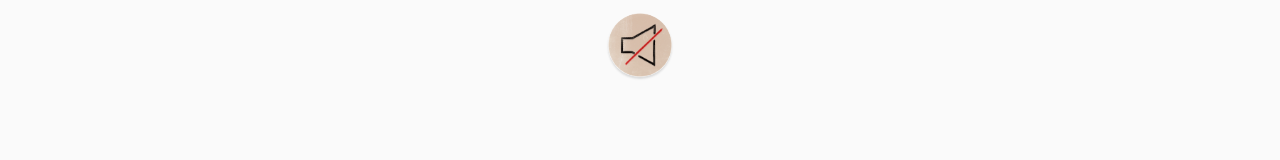
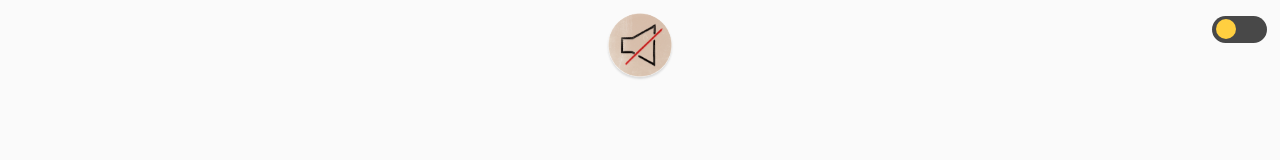
Before and after one commit to alexeal/podcaccessible, an Angular app: page /home in a window 1280 px wide. Shown: the top 160 px of the page. Built offline with nearby package versions, Linux system fonts and the light colour scheme.

Commit message:
[ARA][20240402] Add dark mode

```diff
--- a/angular.json
+++ b/angular.json
@@ -97,5 +97,8 @@
         }
       }
     }
+  },
+  "cli": {
+    "analytics": false
   }
 }
--- a/src/app/app.component.html
+++ b/src/app/app.component.html
@@ -2,10 +2,7 @@
     <img id="icon-lme" src="assets/img/apple-touch-icon.png" alt="logo les malentendus : une icone son coupé" />
 </header>
 <!-- TODO: Toggle button -->
-<!-- <label class="switch">
-    <input role="switch" type="checkbox" id="theme_toggler" tabindex="1">
-    <span class="slider round"></span>
-</label> -->
+<app-toggle-switch></app-toggle-switch>
 <router-outlet></router-outlet>
 <footer>
     <p>
--- a/src/app/app.component.ts
+++ b/src/app/app.component.ts
@@ -2,12 +2,13 @@ import { CommonModule } from '@angular/common';
 import { HttpClientModule } from '@angular/common/http';
 import { Component } from '@angular/core';
 import { RouterLink, RouterLinkActive, RouterOutlet } from '@angular/router';
-import { MediaService } from '../services/MediaService';
+import { MediaService } from '../services/media.service';
+import { ToggleSwitchComponent } from './toggle-switch/toggle-switch.component';
 
 @Component({
   selector: 'app-root',
   standalone: true,
-  imports: [CommonModule, RouterOutlet, RouterLink, RouterLinkActive, HttpClientModule],
+  imports: [CommonModule, RouterOutlet, RouterLink, RouterLinkActive, HttpClientModule, ToggleSwitchComponent],
   templateUrl: './app.component.html',
   styleUrls: ['./app.component.scss'],
   providers: [
--- a/src/app/podcasts/podcasts.component.ts
+++ b/src/app/podcasts/podcasts.component.ts
@@ -1,5 +1,5 @@
 import { Component } from '@angular/core';
-import { MediaService } from '../../services/MediaService';
+import { MediaService } from '../../services/media.service';
 import { Observable } from 'rxjs';
 import { Media } from '../../models/media.model';
 import { CommonModule } from '@angular/common';
--- /dev/null
+++ b/src/app/toggle-switch/toggle-switch.component.html
@@ -0,0 +1,5 @@
+<label class="switch">
+    <input role="switch" type="checkbox" id="theme_toggler" (click)="toggleTheme()" (keydown)="onKeydown($event)"
+        [attr.aria-label]="isDarkMode?'Mode sombre activé':'Mode clair activé'" [attr.aria-checked]="isDarkMode" tabindex="1">
+    <span class="slider round"></span>
+</label>
--- /dev/null
+++ b/src/app/toggle-switch/toggle-switch.component.scss
@@ -0,0 +1,62 @@
+/* Switch button for dark mode  */
+.switch {
+    position: absolute;
+    cursor: pointer;
+    right: 1%;
+    top: 2%;
+    display: inline-block;
+    width: 55px;
+    height: 27px;
+}
+
+.switch input {
+    opacity: 0;
+    width: 0;
+    height: 0;
+}
+
+.slider {
+    position: absolute;
+    cursor: pointer;
+    top: 0;
+    left: 0;
+    right: 0;
+    bottom: 0;
+    background-color: var(--switch-bg);
+    -webkit-transition: 0.4s;
+    transition: 0.4s;
+}
+
+.slider:before {
+    position: absolute;
+    content: "";
+    height: 20px;
+    width: 20px;
+    left: 4px;
+    bottom: 4px;
+    background-color: var(--switch-btn);
+    -webkit-transition: 0.4s;
+    transition: 0.4s;
+}
+
+#theme_toggler:checked+.slider {
+    background-color: var(--switch-bg);
+}
+
+#theme_toggler:focus+.slider {
+    box-shadow: 0 0 1px var(--switch-bg);
+}
+
+#theme_toggler:checked+.slider:before {
+    -webkit-transform: translateX(26px);
+    -ms-transform: translateX(26px);
+    transform: translateX(26px);
+}
+
+.slider.round {
+    border-radius: 34px;
+}
+
+.slider.round:before {
+    border-radius: 50%;
+}
--- /dev/null
+++ b/src/app/toggle-switch/toggle-switch.component.ts
@@ -0,0 +1,29 @@
+import { Component } from '@angular/core';
+import { ThemeService } from '../../services/theme.service';
+
+@Component({
+  selector: 'app-toggle-switch',
+  standalone: true,
+  imports: [],
+  templateUrl: './toggle-switch.component.html',
+  styleUrl: './toggle-switch.component.scss'
+})
+export class ToggleSwitchComponent {
+  isDarkMode: boolean;
+
+  constructor(private themeService: ThemeService) {
+    this.isDarkMode = this.themeService.isDarkMode();
+  }
+
+  toggleTheme() {
+    this.isDarkMode = !this.isDarkMode;
+    this.themeService.setDarkMode(this.isDarkMode);
+  }
+
+  onKeydown(event: KeyboardEvent) {
+    console.log(event)
+    if (event.code && event.code === 'Space') {
+      console.log(event);
+    }
+  }
+}
--- a/src/app/videos/videos.component.ts
+++ b/src/app/videos/videos.component.ts
@@ -1,5 +1,5 @@
 import { Component } from '@angular/core';
-import { MediaService } from '../../services/MediaService';
+import { MediaService } from '../../services/media.service';
 import { Observable } from 'rxjs';
 import { Media } from '../../models/media.model';
 import { MediaSource } from '../../models/source.model';
--- a/src/assets/styles/colors.scss
+++ b/src/assets/styles/colors.scss
@@ -1,40 +1,41 @@
-:root{
-    --body-bg:#fafafa;
-    --primary-color:#333333;
-    --primary-text:#787878;
-    --secondary-text:#ab9a9a;
-    --card-media-text:#ffffff;
-    --btn-primary:#353535;
-    --btn-primary-text:#ffffff;
-    --btn-primary-hover:#4d4d4d;
-    --btn-youtube:#c4302b;
-    --btn-youtube-hover:#d95652;
-    --btn-transcription:#6a3715;
-    --btn-transcription-hover:#86461b;
-    --ul-background:#eae9e9;
-    --card-background:#ffffff;
+:root {
+  --body-bg: #fafafa;
+  --primary-color: #333333;
+  --primary-text: #787878;
+  --secondary-text: #ab9a9a;
+  --card-media-text: #ffffff;
+  --btn-primary: #353535;
+  --btn-primary-text: #ffffff;
+  --btn-primary-hover: #4d4d4d;
+  --btn-youtube: #c4302b;
+  --btn-youtube-hover: #d95652;
+  --btn-transcription: #6a3715;
+  --btn-transcription-hover: #86461b;
+  --ul-background: #eae9e9;
+  --card-background: #ffffff;
   --border: #dbdbdb;
   --shadow: #dbdbdb;
   --shadow-hover: black;
-    --switch-bg:#484848;
-    --switch-btn:#ffcf40;
-    --warning-text:#51370b;
-    --warning-bg:#f4ebbb;
+  --switch-bg: #484848;
+  --switch-btn: #ffcf40;
+  --warning-text: #51370b;
+  --warning-bg: #f4ebbb;
   --info-text: #0c5460;
   --info-bg: #d1ecf1;
 }
-  .dark_mode{
+
+.dark-theme {
   --body-bg: #121212;
-    --primary-color:#e3e3e3;
-    --secondary-text:#C1AFAF;
+  --primary-color: #e3e3e3;
+  --secondary-text: #C1AFAF;
   --shadow: black;
   --shadow-hover: #dbdbdb;
-    --card-background:#484848;
-    --ul-background:#484848;
-    --primary-text:#aaa9a9;
-    --switch-bg:#ffcf40;
-    --switch-btn:#484848;
-    --warning-bg:#ffe8a1;
+  --card-background: #484848;
+  --ul-background: #484848;
+  --primary-text: #aaa9a9;
+  --switch-bg: #ffcf40;
+  --switch-btn: #484848;
+  --warning-bg: #ffe8a1;
   --info-text: #d1ecf1;
   --info-bg: #0c5460;
 }
--- /dev/null
+++ b/src/services/theme.service.ts
@@ -0,0 +1,21 @@
+import { Injectable } from '@angular/core';
+
+@Injectable({
+  providedIn: 'root'
+})
+export class ThemeService {
+  private darkMode = false;
+
+  isDarkMode() {
+    return this.darkMode;
+  }
+
+  setDarkMode(isDarkMode: boolean) {
+    this.darkMode = isDarkMode;
+    if (isDarkMode) {
+      document.body.classList.add('dark-theme');
+    } else {
+      document.body.classList.remove('dark-theme');
+    }
+  }
+}
```
Also changed, not shown: src/services/media.service.ts (renamed from src/services/MediaService.ts), 1 other file (tests, documents, lock files or other folders). Lines whose indentation alone changed are shown as unchanged.
